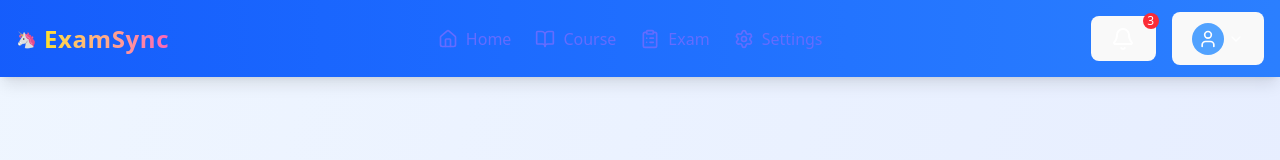
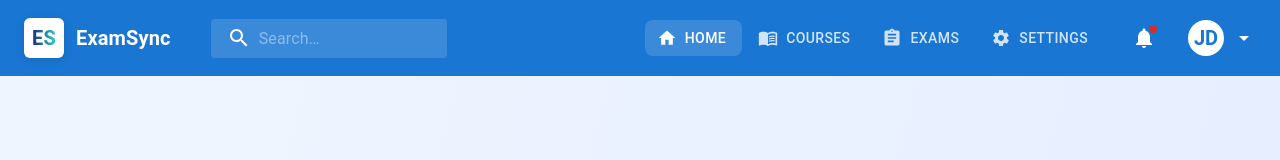
Before and after one commit to ThilinaKanishka/Exam-Scheduler-an-Online-Examination-Platform, a React (Vite) app in the folder FrontEnd/: page /Home in a window 1280 px wide. Shown: the top 160 px of the page. Built offline with nearby package versions, Linux system fonts and the light colour scheme.

Commit message:
change desinge Header

```diff
--- a/FrontEnd/package.json
+++ b/FrontEnd/package.json
@@ -10,6 +10,10 @@
     "preview": "vite preview"
   },
   "dependencies": {
+    "@emotion/react": "^11.14.0",
+    "@emotion/styled": "^11.14.0",
+    "@mui/icons-material": "^7.1.1",
+    "@mui/material": "^7.1.1",
     "@tailwindcss/vite": "^4.1.8",
     "axios": "^1.9.0",
     "framer-motion": "^12.16.0",
--- a/FrontEnd/src/components/ClientHeader.jsx
+++ b/FrontEnd/src/components/ClientHeader.jsx
@@ -1,170 +1,547 @@
 import React, { useState } from "react";
 import {
-  Bell,
-  Home,
-  BookOpen,
-  ClipboardList,
-  Settings,
-  LogOut,
-  ChevronDown,
-  User,
-} from "lucide-react";
-import { motion, AnimatePresence } from "framer-motion";
+  Notifications as BellIcon,
+  Home as HomeIcon,
+  MenuBook as CourseIcon,
+  Assignment as ExamIcon,
+  Settings as SettingsIcon,
+  ExitToApp as LogOutIcon,
+  ArrowDropDown as ChevronDownIcon,
+  AccountCircle as UserIcon,
+  NotificationsActive as NotificationActiveIcon,
+  Search as SearchIcon,
+} from "@mui/icons-material";
+import {
+  AppBar,
+  Toolbar,
+  Typography,
+  IconButton,
+  Badge,
+  Menu,
+  MenuItem,
+  Box,
+  Avatar,
+  Divider,
+  Button,
+  useMediaQuery,
+  useTheme,
+  Slide,
+  Fade,
+  Zoom,
+  InputBase,
+  alpha,
+  styled,
+} from "@mui/material";
+import { keyframes } from "@mui/system";
+import { ThemeProvider, createTheme } from "@mui/material/styles";
+
+const pulseAnimation = keyframes`
+  0% { box-shadow: 0 0 0 0 rgba(25, 118, 210, 0.4); }
+  70% { box-shadow: 0 0 0 10px rgba(25, 118, 210, 0); }
+  100% { box-shadow: 0 0 0 0 rgba(25, 118, 210, 0); }
+`;
+
+const Search = styled("div")(({ theme }) => ({
+  position: "relative",
+  borderRadius: theme.shape.borderRadius,
+  backgroundColor: alpha(theme.palette.common.white, 0.15),
+  "&:hover": {
+    backgroundColor: alpha(theme.palette.common.white, 0.25),
+  },
+  marginRight: theme.spacing(2),
+  marginLeft: 0,
+  width: "100%",
+  [theme.breakpoints.up("sm")]: {
+    marginLeft: theme.spacing(3),
+    width: "auto",
+  },
+}));
+
+const SearchIconWrapper = styled("div")(({ theme }) => ({
+  padding: theme.spacing(0, 2),
+  height: "100%",
+  position: "absolute",
+  pointerEvents: "none",
+  display: "flex",
+  alignItems: "center",
+  justifyContent: "center",
+}));
+
+const StyledInputBase = styled(InputBase)(({ theme }) => ({
+  color: "inherit",
+  "& .MuiInputBase-input": {
+    padding: theme.spacing(1, 1, 1, 0),
+    // vertical padding + font size from searchIcon
+    paddingLeft: `calc(1em + ${theme.spacing(4)})`,
+    transition: theme.transitions.create("width"),
+    width: "100%",
+    [theme.breakpoints.up("md")]: {
+      width: "20ch",
+      "&:focus": {
+        width: "30ch",
+      },
+    },
+  },
+}));
+
+const theme = createTheme({
+  palette: {
+    primary: {
+      main: "#1976d2",
+    },
+    secondary: {
+      main: "#ff4081",
+    },
+    background: {
+      default: "#f5f7fa",
+    },
+  },
+  components: {
+    MuiAppBar: {
+      styleOverrides: {
+        root: {
+          background: "linear-gradient(to right, #1a2980, #26d0ce)",
+          boxShadow: "0 4px 20px rgba(0, 0, 0, 0.1)",
+        },
+      },
+    },
+    MuiButton: {
+      styleOverrides: {
+        root: {
+          textTransform: "none",
+          fontWeight: 500,
+        },
+      },
+    },
+  },
+  shape: {
+    borderRadius: 8,
+  },
+});
 
 function ClientHeader() {
-  const [isDropdownOpen, setIsDropdownOpen] = useState(false);
+  const [anchorEl, setAnchorEl] = useState(null);
+  const [mobileMoreAnchorEl, setMobileMoreAnchorEl] = useState(null);
   const [activeNav, setActiveNav] = useState("Home");
+  const theme = useTheme();
+  const isMobile = useMediaQuery(theme.breakpoints.down("md"));
 
   const navItems = [
-    { name: "Home", icon: Home },
-    { name: "Course", icon: BookOpen },
-    { name: "Exam", icon: ClipboardList },
-    { name: "Settings", icon: Settings },
+    { name: "Home", icon: <HomeIcon /> },
+    { name: "Courses", icon: <CourseIcon /> },
+    { name: "Exams", icon: <ExamIcon /> },
+    { name: "Settings", icon: <SettingsIcon /> },
   ];
 
   const dropdownItems = [
-    { name: "Profile", icon: User },
-    { name: "Settings", icon: Settings },
-    { name: "Notifications", icon: Bell },
+    { name: "Profile", icon: <UserIcon /> },
+    { name: "Settings", icon: <SettingsIcon /> },
+    { name: "Notifications", icon: <NotificationActiveIcon /> },
   ];
 
+  const isMenuOpen = Boolean(anchorEl);
+  const isMobileMenuOpen = Boolean(mobileMoreAnchorEl);
+
+  const handleProfileMenuOpen = (event) => {
+    setAnchorEl(event.currentTarget);
+  };
+
+  const handleMobileMenuClose = () => {
+    setMobileMoreAnchorEl(null);
+  };
+
+  const handleMenuClose = () => {
+    setAnchorEl(null);
+    handleMobileMenuClose();
+  };
+
+  const handleMobileMenuOpen = (event) => {
+    setMobileMoreAnchorEl(event.currentTarget);
+  };
+
+  const menuId = "primary-search-account-menu";
+  const renderMenu = (
+    <Menu
+      anchorEl={anchorEl}
+      anchorOrigin={{
+        vertical: "bottom",
+        horizontal: "right",
+      }}
+      id={menuId}
+      keepMounted
+      transformOrigin={{
+        vertical: "top",
+        horizontal: "right",
+      }}
+      open={isMenuOpen}
+      onClose={handleMenuClose}
+      TransitionComponent={Fade}
+      PaperProps={{
+        elevation: 8,
+        sx: {
+          mt: 1.5,
+          minWidth: 200,
+          borderRadius: 2,
+          boxShadow: "0 4px 20px rgba(0, 0, 0, 0.12)",
+          overflow: "visible",
+          "&:before": {
+            content: '""',
+            display: "block",
+            position: "absolute",
+            top: 0,
+            right: 14,
+            width: 10,
+            height: 10,
+            bgcolor: "background.paper",
+            transform: "translateY(-50%) rotate(45deg)",
+            zIndex: 0,
+          },
+        },
+      }}
+    >
+      <Box
+        sx={{ px: 2, py: 1.5, display: "flex", alignItems: "center", gap: 1.5 }}
+      >
+        <Avatar
+          sx={{
+            width: 40,
+            height: 40,
+            bgcolor: "primary.main",
+            animation: `${pulseAnimation} 2s infinite`,
+          }}
+        >
+          <UserIcon />
+        </Avatar>
+        <Box>
+          <Typography variant="subtitle1" fontWeight="medium">
+            John Doe
+          </Typography>
+          <Typography variant="body2" color="text.secondary">
+            Student
+          </Typography>
+        </Box>
+      </Box>
+      <Divider sx={{ my: 1 }} />
+
+      {dropdownItems.map((item) => (
+        <MenuItem
+          key={item.name}
+          onClick={handleMenuClose}
+          sx={{
+            py: 1.5,
+            px: 2,
+            "&:hover": {
+              backgroundColor: "rgba(25, 118, 210, 0.08)",
+            },
+          }}
+        >
+          <Box sx={{ display: "flex", alignItems: "center", gap: 2 }}>
+            <Box
+              sx={{
+                width: 32,
+                height: 32,
+                borderRadius: 1,
+                bgcolor: "rgba(25, 118, 210, 0.1)",
+                display: "flex",
+                alignItems: "center",
+                justifyContent: "center",
+              }}
+            >
+              {item.icon}
+            </Box>
+            {item.name}
+          </Box>
+        </MenuItem>
+      ))}
+      <Divider sx={{ my: 1 }} />
+      <MenuItem
+        onClick={handleMenuClose}
+        sx={{
+          py: 1.5,
+          px: 2,
+          color: "error.main",
+          "&:hover": {
+            backgroundColor: "rgba(244, 67, 54, 0.08)",
+          },
+        }}
+      >
+        <Box sx={{ display: "flex", alignItems: "center", gap: 2 }}>
+          <Box
+            sx={{
+              width: 32,
+              height: 32,
+              borderRadius: 1,
+              bgcolor: "rgba(244, 67, 54, 0.1)",
+              display: "flex",
+              alignItems: "center",
+              justifyContent: "center",
+            }}
+          >
+            <LogOutIcon fontSize="small" />
+          </Box>
+          Log Out
+        </Box>
+      </MenuItem>
+    </Menu>
+  );
+
+  const mobileMenuId = "primary-search-account-menu-mobile";
+  const renderMobileMenu = (
+    <Menu
+      anchorEl={mobileMoreAnchorEl}
+      anchorOrigin={{
+        vertical: "top",
+        horizontal: "right",
+      }}
+      id={mobileMenuId}
+      keepMounted
+      transformOrigin={{
+        vertical: "top",
+        horizontal: "right",
+      }}
+      open={isMobileMenuOpen}
+      onClose={handleMobileMenuClose}
+      TransitionComponent={Slide}
+      PaperProps={{
+        sx: {
+          width: 280,
+          maxWidth: "100%",
+          borderRadius: 2,
+          boxShadow: "0 4px 20px rgba(0, 0, 0, 0.12)",
+        },
+      }}
+    >
+      {navItems.map((item) => (
+        <MenuItem
+          key={item.name}
+          selected={activeNav === item.name}
+          onClick={() => {
+            setActiveNav(item.name);
+            handleMobileMenuClose();
+          }}
+          sx={{
+            py: 1.5,
+            "&.Mui-selected": {
+              backgroundColor: "rgba(25, 118, 210, 0.12)",
+              "&:hover": {
+                backgroundColor: "rgba(25, 118, 210, 0.16)",
+              },
+            },
+          }}
+        >
+          <Box sx={{ display: "flex", alignItems: "center", gap: 2 }}>
+            <Box
+              sx={{
+                width: 32,
+                height: 32,
+                borderRadius: 1,
+                bgcolor:
+                  activeNav === item.name
+                    ? "rgba(25, 118, 210, 0.2)"
+                    : "rgba(0, 0, 0, 0.08)",
+                display: "flex",
+                alignItems: "center",
+                justifyContent: "center",
+              }}
+            >
+              {React.cloneElement(item.icon, {
+                fontSize: "small",
+                color: activeNav === item.name ? "primary" : "inherit",
+              })}
+            </Box>
+            <Typography variant="body1">{item.name}</Typography>
+          </Box>
+        </MenuItem>
+      ))}
+    </Menu>
+  );
+
   return (
-    <header className="bg-gradient-to-r from-blue-600 to-blue-500 text-white shadow-lg">
-      <div className="max-w-7xl mx-auto px-4 py-3 flex items-center justify-between">
-        {/* Logo with unicorn animation */}
-        <motion.div
-          className="flex items-center"
-          initial={{ opacity: 0, x: -20 }}
-          animate={{ opacity: 1, x: 0 }}
-          transition={{ duration: 0.5 }}
+    <ThemeProvider theme={theme}>
+      <Box sx={{ flexGrow: 1 }}>
+        <AppBar position="static" elevation={0}>
+          <Toolbar sx={{ py: 1 }}>
+            {/* Logo */}
+            <Box sx={{ display: "flex", alignItems: "center", mr: 2 }}>
+              <Box
+                sx={{
+                  width: 40,
+                  height: 40,
+                  bgcolor: "white",
+                  borderRadius: 1.5,
+                  display: "flex",
+                  alignItems: "center",
+                  justifyContent: "center",
+                  mr: 1.5,
+                  boxShadow: "0 2px 10px rgba(0, 0, 0, 0.1)",
+                }}
               >
-          <motion.div
-            animate={{
-              scale: [1, 1.1, 1],
-              rotate: [0, 10, -10, 0],
+                <Typography
+                  variant="h6"
+                  component="div"
+                  sx={{
+                    background: "linear-gradient(to right, #1a2980, #26d0ce)",
+                    WebkitBackgroundClip: "text",
+                    WebkitTextFillColor: "transparent",
+                    fontWeight: "bold",
                   }}
-            transition={{
-              duration: 2,
-              repeat: Infinity,
-              repeatType: "reverse",
+                >
+                  ES
+                </Typography>
+              </Box>
+              <Typography
+                variant="h6"
+                noWrap
+                component="div"
+                sx={{
+                  fontWeight: 700,
+                  color: "white",
+                  display: { xs: "none", sm: "block" },
                 }}
-            className="mr-2"
-          >
-            🦄
-          </motion.div>
-          <motion.span
-            className="text-2xl font-bold tracking-wide bg-clip-text text-transparent bg-gradient-to-r from-yellow-300 to-pink-400"
-            whileHover={{ scale: 1.05 }}
               >
                 ExamSync
-          </motion.span>
-        </motion.div>
+              </Typography>
+            </Box>
 
-        {/* Navigation Links with icons */}
-        <nav className="hidden md:flex space-x-6 text-base font-medium">
+            {/* Search bar - desktop */}
+            <Search sx={{ display: { xs: "none", md: "block" } }}>
+              <SearchIconWrapper>
+                <SearchIcon />
+              </SearchIconWrapper>
+              <StyledInputBase
+                placeholder="Search…"
+                inputProps={{ "aria-label": "search" }}
+              />
+            </Search>
+
+            <Box sx={{ flexGrow: 1 }} />
+
+            {/* Desktop Navigation */}
+            <Box
+              sx={{
+                display: { xs: "none", md: "flex" },
+                alignItems: "center",
+                gap: 0.5,
+              }}
+            >
               {navItems.map((item) => (
-            <motion.a
+                <Button
                   key={item.name}
-              href="#"
-              className={`flex items-center hover:text-blue-200 transition ${
-                activeNav === item.name ? "text-yellow-300" : ""
-              }`}
+                  startIcon={item.icon}
                   onClick={() => setActiveNav(item.name)}
-              whileHover={{ scale: 1.05 }}
-              whileTap={{ scale: 0.95 }}
+                  sx={{
+                    px: 2,
+                    color:
+                      activeNav === item.name
+                        ? "white"
+                        : "rgba(255, 255, 255, 0.8)",
+                    backgroundColor:
+                      activeNav === item.name
+                        ? "rgba(255, 255, 255, 0.15)"
+                        : "transparent",
+                    borderRadius: 2,
+                    "&:hover": {
+                      backgroundColor: "rgba(255, 255, 255, 0.15)",
+                    },
+                  }}
                 >
-              <item.icon className="w-5 h-5 mr-2" />
                   {item.name}
-            </motion.a>
+                </Button>
               ))}
-        </nav>
+            </Box>
 
-        {/* Right Icons & User Dropdown */}
-        <div className="flex items-center space-x-4">
-          {/* Notification Icon with badge */}
-          <motion.button
-            className="hover:text-blue-200 relative"
-            whileHover={{ scale: 1.1 }}
-            whileTap={{ scale: 0.9 }}
+            {/* Right side icons */}
+            <Box sx={{ display: "flex", alignItems: "center", gap: 1, ml: 2 }}>
+              <IconButton
+                size="large"
+                aria-label="show 3 new notifications"
+                color="inherit"
+                sx={{
+                  "&:hover": {
+                    backgroundColor: "rgba(255, 255, 255, 0.15)",
+                  },
+                }}
               >
-            <Bell className="w-6 h-6" />
-            <span className="absolute -top-1 -right-1 bg-red-500 text-white text-xs rounded-full h-4 w-4 flex items-center justify-center">
-              3
-            </span>
-          </motion.button>
+                <Badge
+                  badgeContent={3}
+                  color="error"
+                  variant="dot"
+                  overlap="circular"
+                >
+                  <BellIcon />
+                </Badge>
+              </IconButton>
 
-          {/* User Dropdown */}
-          <div className="relative">
-            <motion.button
-              className="flex items-center space-x-1 hover:text-blue-200"
-              onClick={() => setIsDropdownOpen(!isDropdownOpen)}
-              whileHover={{ scale: 1.05 }}
+              <Box
+                sx={{
+                  display: { xs: "none", md: "flex" },
+                  alignItems: "center",
+                }}
               >
-              <div className="w-8 h-8 rounded-full bg-blue-400 flex items-center justify-center">
-                <User className="w-5 h-5" />
-              </div>
-              <ChevronDown
-                className={`w-4 h-4 transition-transform ${
-                  isDropdownOpen ? "rotate-180" : ""
-                }`}
+                <IconButton
+                  size="large"
+                  edge="end"
+                  aria-label="account of current user"
+                  aria-controls={menuId}
+                  aria-haspopup="true"
+                  onClick={handleProfileMenuOpen}
+                  color="inherit"
+                  sx={{
+                    "&:hover": {
+                      backgroundColor: "rgba(255, 255, 255, 0.15)",
+                    },
+                  }}
+                >
+                  <Avatar
+                    sx={{
+                      width: 36,
+                      height: 36,
+                      bgcolor: "white",
+                      color: "primary.main",
+                      fontWeight: "bold",
+                      mr: 1,
+                    }}
+                  >
+                    JD
+                  </Avatar>
+                  <ChevronDownIcon
+                    sx={{
+                      transform: isMenuOpen ? "rotate(180deg)" : "rotate(0deg)",
+                      transition: "transform 0.3s",
+                    }}
                   />
-            </motion.button>
+                </IconButton>
+              </Box>
 
-            <AnimatePresence>
-              {isDropdownOpen && (
-                <motion.div
-                  initial={{ opacity: 0, y: -10 }}
-                  animate={{ opacity: 1, y: 0 }}
-                  exit={{ opacity: 0, y: -10 }}
-                  transition={{ duration: 0.2 }}
-                  className="absolute right-0 mt-2 w-48 bg-white rounded-md shadow-lg py-1 z-50"
+              {/* Mobile menu button */}
+              <IconButton
+                size="large"
+                aria-label="show more"
+                aria-controls={mobileMenuId}
+                aria-haspopup="true"
+                onClick={handleMobileMenuOpen}
+                color="inherit"
+                sx={{ display: { xs: "flex", md: "none" } }}
               >
-                  {dropdownItems.map((item) => (
-                    <a
-                      key={item.name}
-                      href="#"
-                      className="flex items-center px-4 py-2 text-gray-800 hover:bg-blue-50 transition"
-                      onClick={() => setIsDropdownOpen(false)}
+                <Avatar
+                  sx={{
+                    width: 36,
+                    height: 36,
+                    bgcolor: "white",
+                    color: "primary.main",
+                    fontWeight: "bold",
+                  }}
                 >
-                      <item.icon className="w-4 h-4 mr-2 text-blue-500" />
-                      {item.name}
-                    </a>
-                  ))}
-                  <div className="border-t border-gray-200 my-1"></div>
-                  <a
-                    href="#"
-                    className="flex items-center px-4 py-2 text-red-500 hover:bg-red-50 transition"
-                  >
-                    <LogOut className="w-4 h-4 mr-2" />
-                    Log Out
-                  </a>
-                </motion.div>
-              )}
-            </AnimatePresence>
-          </div>
-        </div>
-      </div>
-
-      {/* Mobile menu button (hidden on desktop) */}
-      <div className="md:hidden flex justify-center py-2">
-        <div className="flex space-x-6">
-          {navItems.map((item) => (
-            <motion.a
-              key={item.name}
-              href="#"
-              className={`flex flex-col items-center text-xs ${
-                activeNav === item.name ? "text-yellow-300" : ""
-              }`}
-              onClick={() => setActiveNav(item.name)}
-              whileTap={{ scale: 0.9 }}
-            >
-              <item.icon className="w-5 h-5 mb-1" />
-              {item.name}
-            </motion.a>
-          ))}
-        </div>
-      </div>
-    </header>
+                  JD
+                </Avatar>
+              </IconButton>
+            </Box>
+          </Toolbar>
+        </AppBar>
+        {renderMobileMenu}
+        {renderMenu}
+      </Box>
+    </ThemeProvider>
   );
 }
 
--- a/FrontEnd/src/components/Home.jsx
+++ b/FrontEnd/src/components/Home.jsx
@@ -52,7 +52,7 @@ function Home() {
       description:
         "Automatically schedule exams without conflicts based on your availability",
       image:
-        "https://images.unsplash.com/photo-1571260898930-a8a4264a9a8b?ixlib=rb-1.2.1&auto=format&fit=crop&w=1350&q=80",
+        "https://images.unsplash.com/photo-1571260898930-8a4264a9a8b?ixlib=rb-1.2.1&auto=format&fit=crop&w=1350&q=80",
     },
     {
       icon: <FiClock className="w-12 h-12" />,
@@ -127,8 +127,9 @@ function Home() {
   ];
 
   return (
+    <>
+      <ClientHeader />
       <div className="min-h-screen w-full overflow-x-hidden bg-gradient-to-br from-blue-50 to-indigo-100">
-      <ClientHeader />
         {/* Hero Section */}
         <section className="w-full py-20 px-4 sm:px-6 lg:px-8 mx-auto">
           <motion.div
@@ -150,10 +151,14 @@ function Home() {
               variants={item}
               className="text-xl md:text-2xl text-gray-600 max-w-3xl mx-auto mb-10"
             >
-            The intelligent platform for seamless exam scheduling and management
+              The intelligent platform for seamless exam scheduling and
+              management
             </motion.p>
 
-          <motion.div variants={item} className="flex justify-center space-x-4">
+            <motion.div
+              variants={item}
+              className="flex justify-center space-x-4"
+            >
               <motion.button
                 whileHover={{ scale: 1.05 }}
                 whileTap={{ scale: 0.95 }}
@@ -444,6 +449,7 @@ function Home() {
         </section>
         <ClientFooter />
       </div>
+    </>
   );
 }
 
```
Also changed, not shown: 1 other file (tests, documents, lock files or other folders). Lines whose indentation alone changed are shown as unchanged.
